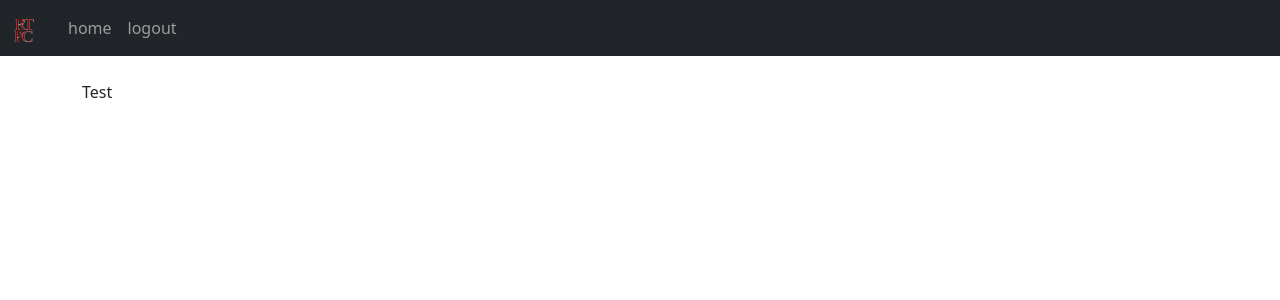
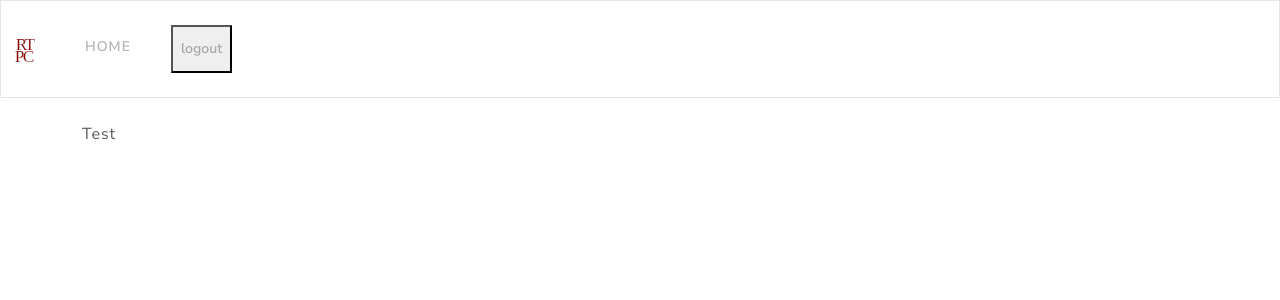
Before and after one commit to MeijeronFire/competition-backend, a FastAPI app: page / in a window 1280 px wide. Shown: the top 300 px of the page. Run offline with FastAPI, Linux system fonts and the light colour scheme; the visitor is signed in with stand-in values (Sample User, id 1); parts of the project's set-up code (start-up, migrations or seed data) failed here and were passed over; some libraries are stand-ins or nearby versions.

```diff
--- a/templates/base.html
+++ b/templates/base.html
@@ -6,16 +6,18 @@
     <title>{% block title %}!! placeholder title{% endblock %}</title>
 
     <!-- Bootstrap CSS -->
-    <link href="https://cdn.jsdelivr.net/npm/bootstrap@5.3.0/dist/css/bootstrap.min.css" rel="stylesheet">
+    <!-- <link href="https://cdn.jsdelivr.net/npm/bootstrap@5.3.0/dist/css/bootstrap.min.css" rel="stylesheet"> -->
+    <link href="https://cdn.jsdelivr.net/npm/bootswatch@5.3.8/dist/brite/bootstrap.min.css" rel="stylesheet">
     <link rel="icon" href="{{ url_for('static', path='/favicon.ico') }}">
 </head>
 
 <body>
 
-    <nav class="navbar navbar-expand-lg navbar-dark bg-dark">
+    <nav class="navbar navbar-expand-lg bg-light">
         <div class="container-fluid">
             <a class="navbar-brand" href="/">
-                <img src="/static/logo.svg" alt="logo" width="24" height="24" class="me-2"></a>
+                <img src="/static/logo.svg" alt="logo" width="24" height="30" class="me-2">
+            </a>
             <div class="collapse navbar-collapse">
                 <ul class="navbar-nav me-auto mb-2 mb-lg-0">
                     <li class="nav-item">
@@ -49,7 +51,7 @@
     </div>
 
     <!-- Bootstrap JS -->
-    <script src="https://cdn.jsdelivr.net/npm/bootstrap@5.3.0/dist/js/bootstrap.bundle.min.js"></script>
+    <script src="https://cdn.jsdelivr.net/npm/bootstrap@5.3.8/dist/js/bootstrap.bundle.min.js"></script>
 
 </body>
 
```
Also changed, not shown: 2 other files.
